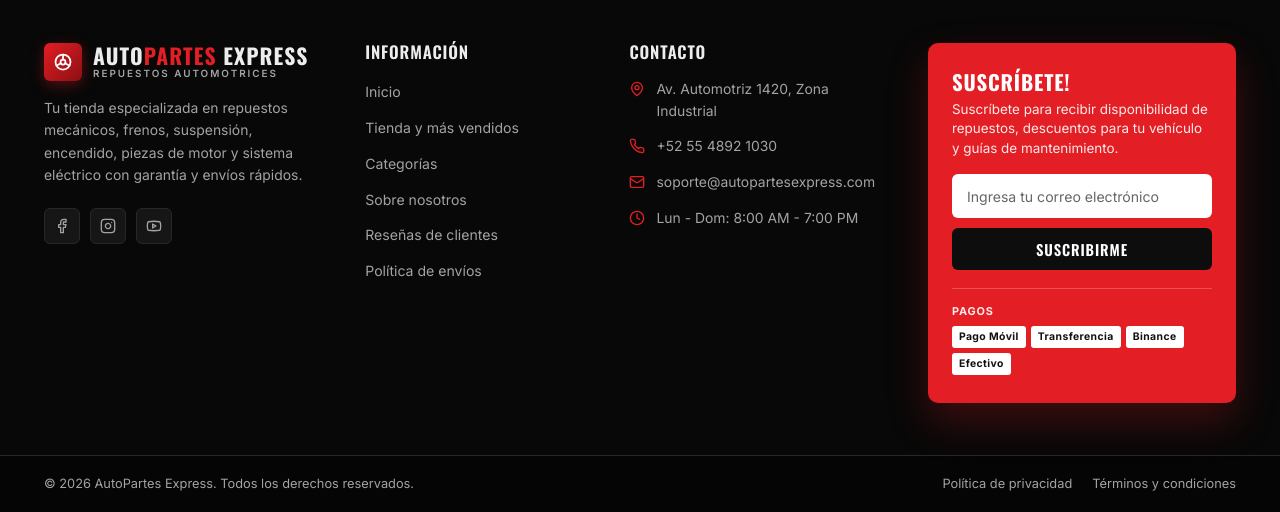
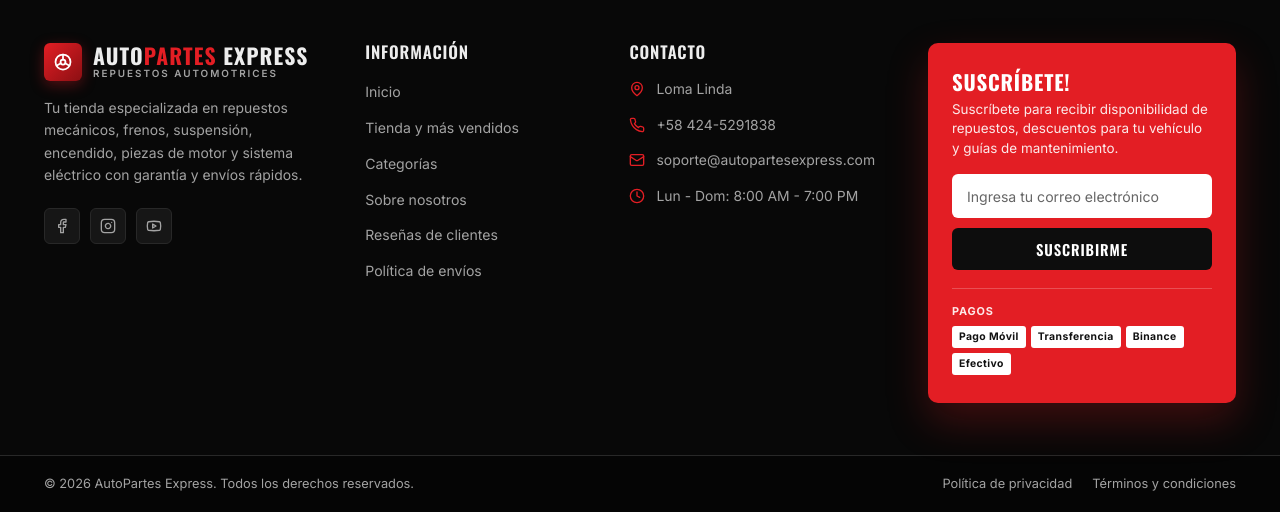
Before and after one commit to frankjpc/AUTOPARTES_EXPRESS, a plain HTML site: page index.html in a window 1280 px wide. Shown: the part 3345-3857 px from the top of the page. Drawn offline with nearby package versions, Linux system fonts and the light colour scheme.

Commit message:
Ajustes 2

```diff
--- a/index.html
+++ b/index.html
@@ -2294,7 +2294,7 @@
                 <path d="M20 10c0 6-8 12-8 12s-8-6-8-12a8 8 0 0 1 16 0Z" />
                 <circle cx="12" cy="10" r="3" />
               </svg>
-              <span>Av. Automotriz 1420, Zona Industrial</span>
+              <span>Loma Linda</span>
             </div>
             <div class="contact-item">
               <svg width="16" height="16" viewBox="0 0 24 24" fill="none" stroke="currentColor" stroke-width="2"
@@ -2302,7 +2302,7 @@
                 <path
                   d="M22 16.92v3a2 2 0 0 1-2.18 2 19.79 19.79 0 0 1-8.63-3.07 19.5 19.5 0 0 1-6-6 19.79 19.79 0 0 1-3.07-8.67A2 2 0 0 1 4.11 2h3a2 2 0 0 1 2 1.72 12.84 12.84 0 0 0 .7 2.81 2 2 0 0 1-.45 2.11L8.09 9.91a16 16 0 0 0 6 6l1.27-1.27a2 2 0 0 1 2.11-.45 12.84 12.84 0 0 0 2.81.7A2 2 0 0 1 22 16.92z" />
               </svg>
-              <span>+52 55 4892 1030</span>
+              <span>+58 424-5291838</span>
             </div>
             <div class="contact-item">
               <svg width="16" height="16" viewBox="0 0 24 24" fill="none" stroke="currentColor" stroke-width="2"
```
